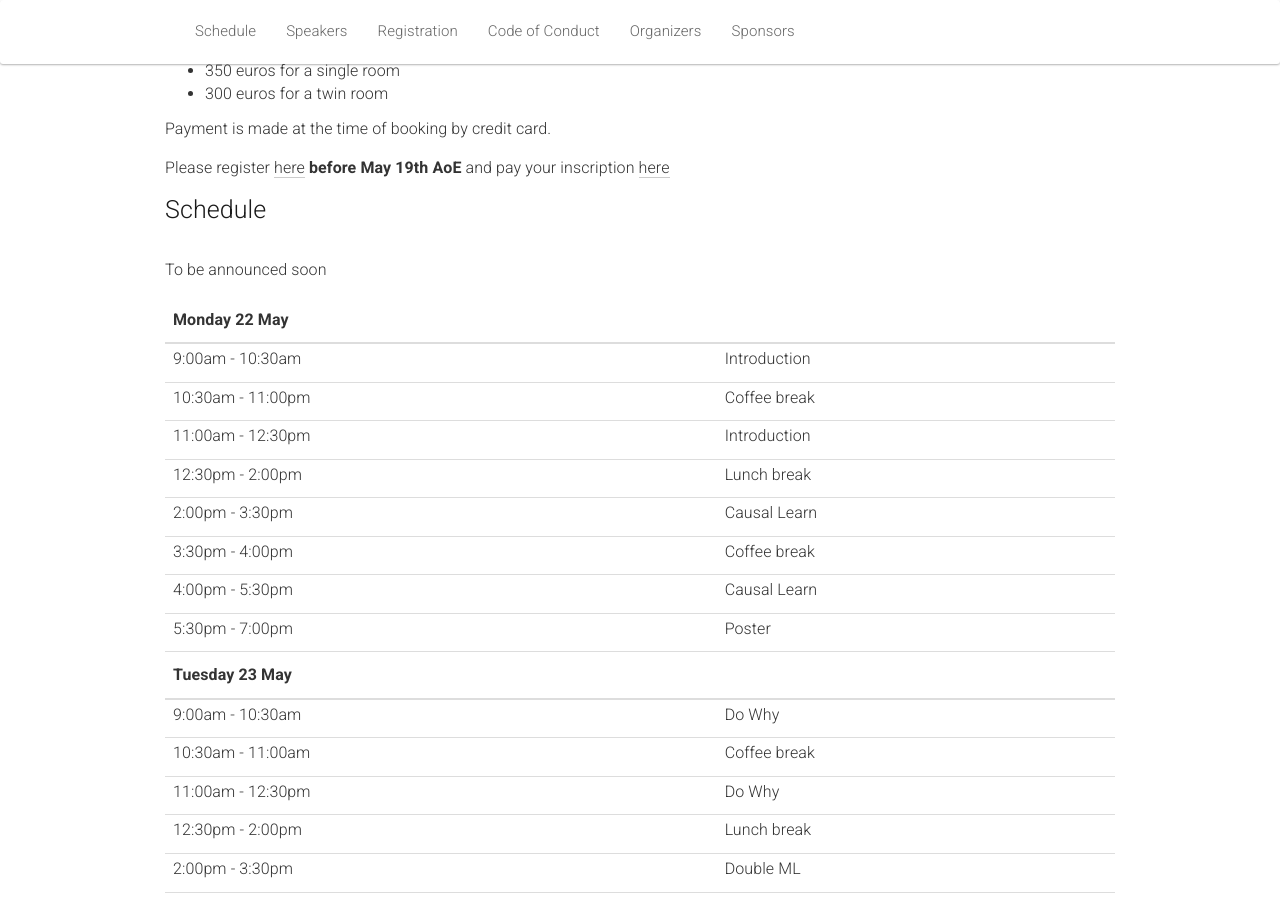
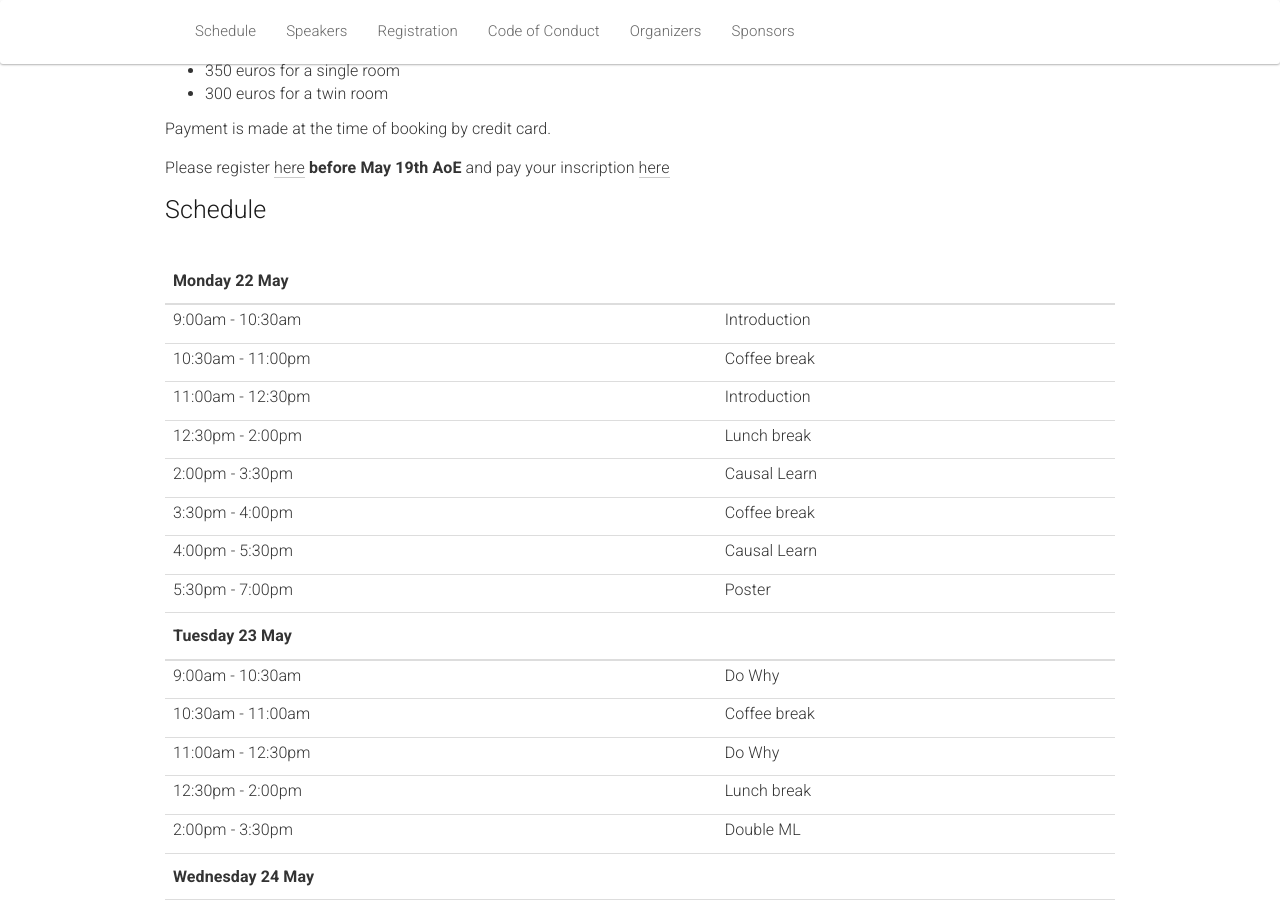
Before and after one commit to quarter-on-causality/quarter-on-causality.github.io, a Jekyll site: the page built from _pages/home_tools.md, in a window 1280 px wide and 900 px high, scrolled down 1161 px. Built offline with Jekyll 4.4.1, drawn with Linux system fonts in a browser that asks for light colours; nearby versions of some CDN libraries.

Commit message:
Adding schedule

```diff
--- a/_pages/home_tools.md
+++ b/_pages/home_tools.md
@@ -68,7 +68,6 @@
   <div class="col-xs-12"><a class="anchor" id="schedule"></a>
      <h2>Schedule</h2>
      <br>
-     <p>To be announced soon</p>
      <!-- <table class="table schedule" style="border:none !important;">
       <thead class="thead-light">
         <tr>
```
